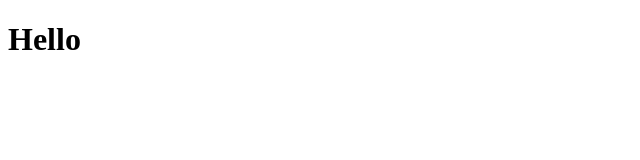
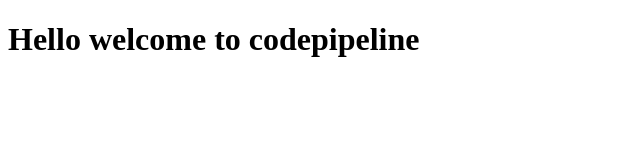
Before and after one commit to sathavahanadevops/aws_codebuild_ngnix, a plain HTML site: page index.html in a window 1280 px wide. Shown: the whole page, without its empty margins (0-640 px from the left). Drawn offline with Linux system fonts and the light colour scheme.

Commit message:
Update index.html

```diff
--- a/index.html
+++ b/index.html
@@ -1,3 +1,3 @@
 <!DOCTYPE html>
 
-<h1>Hello</h1>
+<h1>Hello welcome to codepipeline</h1>
```
